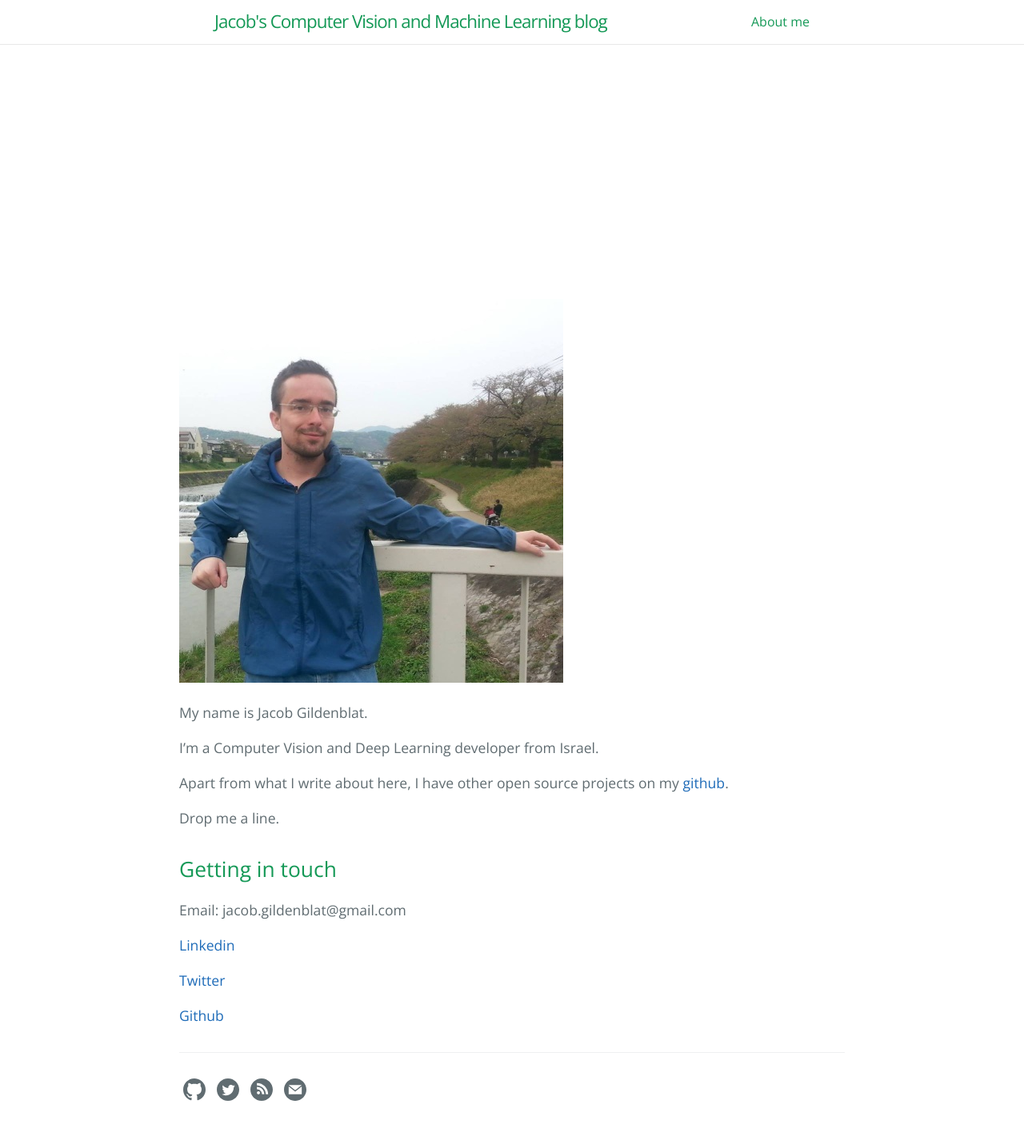
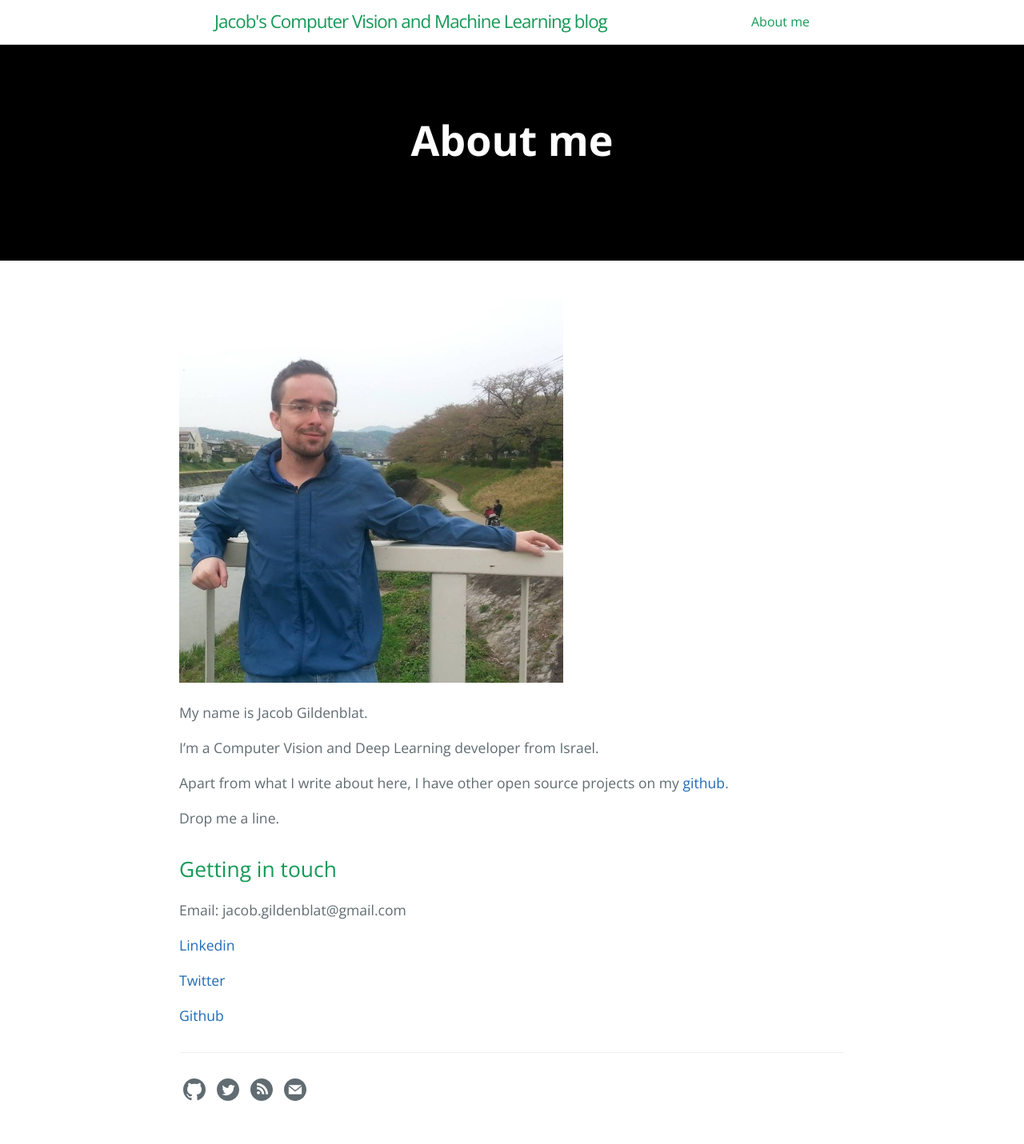
Before and after one commit to jacobgil/jacobgil.github.io, a Jekyll site: the page built from about.md, in a window 1280 px wide. Shown: the whole page at 80% size. Built offline with Jekyll 4.4.1, drawn with Linux system fonts in a browser that asks for light colours.

Commit message:
Update variables.scss

```diff
--- a/_sass/variables.scss
+++ b/_sass/variables.scss
@@ -4,8 +4,8 @@ $medium-breakpoint: 42em !default;
 
 // Headers
 $header-heading-color: #fff !default;
-$header-bg-color: #0000 !default;
-$header-bg-color-secondary: #0000 !default;
+$header-bg-color: black !default;
+$header-bg-color-secondary: blac !default;
 
 // Text
 $section-headings-color: #159957 !default;
```
